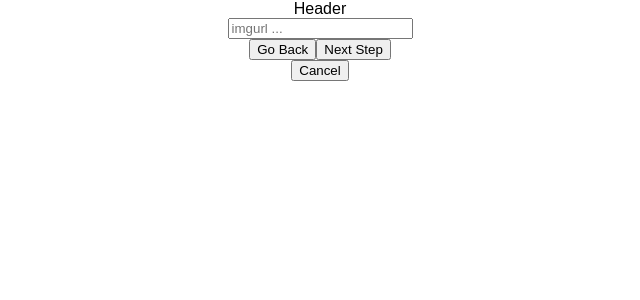
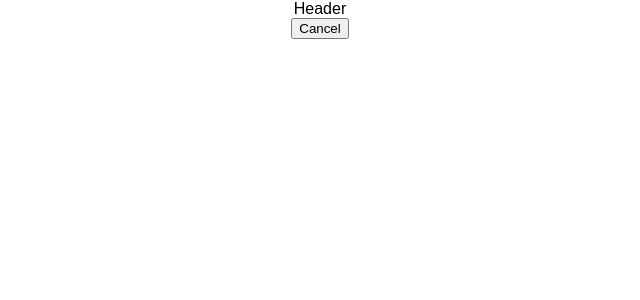
Before and after one commit to jsarge11/simulation-2, a React (Create React App) app in the folder houser/: page /#/wizard/steptwo in a window 1280 px wide. Shown: the top 300 px of the page, without its empty margins (320-960 px from the left). Built offline with nearby package versions, Linux system fonts and the light colour scheme.

Commit message:
added in working match.params for passoff

```diff
--- a/houser/src/components/Dashboard/Dashboard.js
+++ b/houser/src/components/Dashboard/Dashboard.js
@@ -2,8 +2,9 @@ import React from 'react'
 import House from '../House/House'
 import axios from 'axios'
 import { Link } from 'react-router-dom'
+import { connect } from 'react-redux'
 
-export default class Dashboard extends React.Component {
+class Dashboard extends React.Component {
  constructor() {
   super()
 
@@ -26,6 +27,14 @@ deleteHouse = (id) => {
 }
 
  render() {
+  let user = '';
+
+  if(this.props.user === '') {
+   user = 'Not Logged In.';
+  }
+  else {
+   user = this.props.user;
+  }
 
   let houses = this.state.curr_houses.map((house, i) => {
    return (
@@ -38,9 +47,17 @@ deleteHouse = (id) => {
   })
  return (
   <div>
-   <Link to='/wizard/stepone'><button>Add New Property</button></Link>
+   <h1>{user}</h1>
+   <Link to={`/wizard/stepone/${user}`}><button>Add New Property</button></Link>
    {houses}
   </div>
   )
  }
 }
+function mapStateToProps(state) {
+ let { user } = state;
+ return {
+  user
+ }
+}
+export default connect(mapStateToProps)(Dashboard)
--- a/houser/src/components/House/House.js
+++ b/houser/src/components/House/House.js
@@ -3,6 +3,7 @@ import React from 'react'
 export default function House(props) {
  return (
   <div>
+
    {props.curr_house.name} <br/>
    {props.curr_house.address} <br/>
    {props.curr_house.city} <br/>
--- a/houser/src/components/Step-One/StepOne.js
+++ b/houser/src/components/Step-One/StepOne.js
@@ -45,11 +45,12 @@ class StepOne extends React.Component {
  }
 
  render() {
+
   let {name, address, city, state, zip} = this.state;
 
   return (
-
-  <div>
+   <div>
+   <h1>{this.props.match.params.user}</h1>
    <input type="text" value={this.state.name} placeholder="name ... " onChange={(e)=>this.updateName(e.target.value)} />
    <input type="text" value={this.state.address} placeholder="address ... " onChange={(e)=>this.updateAddress(e.target.value)} />
    <input type="text" value={this.state.city} placeholder="city ... " onChange={(e)=>this.updateCity(e.target.value)} />
@@ -58,7 +59,7 @@ class StepOne extends React.Component {
    <br/>
 
    <Link to='/'><button>Go Back</button></Link>
-   <Link to='/wizard/steptwo'><button onClick={()=>this.props.updateInfo(name, address, city, state, zip)}>Next Step</button></Link>
+   <Link to={`/wizard/steptwo/${this.props.match.params.user}`}><button onClick={()=>this.props.updateInfo(name, address, city, state, zip)}>Next Step</button></Link>
   </div>
   )
  }
--- a/houser/src/components/Step-Three/StepThree.js
+++ b/houser/src/components/Step-Three/StepThree.js
@@ -51,10 +51,11 @@ class StepThree extends React.Component {
   return (
 
   <div>
+   <h1>{this.props.match.params.user}</h1>
    <input type="text" value={this.state.monthly_mortgage} placeholder="monthly mortgage ... " onChange={(e)=>this.updateMonthlyMortgage(e.target.value)} />
    <input type="text" value={this.state.desired_rent} placeholder="desired rent ... " onChange={(e)=>this.updateDesiredRent(e.target.value)} /><br/>
 
-  <Link to='/wizard/steptwo'><button onClick={()=>this.props.updateFinance(this.state.monthly_mortgage, this.state.desired_rent)}>Go Back</button></Link>
+  <Link to={`/wizard/steptwo/${this.props.match.params.user}`}><button onClick={()=>this.props.updateFinance(this.state.monthly_mortgage, this.state.desired_rent)}>Go Back</button></Link>
   <Link to='/'><button onClick={()=>this.createHouse(name, address, city, state, zip, imageurl, monthly_mortgage, desired_rent)}> Complete </button></Link>
   </div>
   )
@@ -70,7 +71,8 @@ function mapStateToProps(state) {
   zip,
   imageurl,
   monthly_mortgage,
-  desired_rent
+  desired_rent,
+
  }
 }
 export default connect(mapStateToProps, {updateFinance, cancel})(StepThree)
--- a/houser/src/components/Step-Two/StepTwo.js
+++ b/houser/src/components/Step-Two/StepTwo.js
@@ -24,11 +24,13 @@ class StepTwo extends React.Component {
  }
 
  render() {
+  // if (this.props.user)
   return (
   <div>
+   <h1>{this.props.match.params.user}</h1>
    <input type="text" value={this.state.imageurl} placeholder="imgurl ... " onChange={(e)=>this.updateImage(e.target.value)} /><br/>
-   <Link to='/wizard/stepone'><button onClick={()=>this.props.updateImg(this.state.imageurl)}>Go Back</button></Link>
-   <Link to='/wizard/stepthree'><button onClick={()=>this.props.updateImg(this.state.imageurl)}>Next Step</button></Link>
+   <Link to={`/wizard/stepone/${this.props.match.params.user}`}><button onClick={()=>this.props.updateImg(this.state.imageurl)}>Go Back</button></Link>
+   <Link to={`/wizard/stepthree/${this.props.match.params.user}`}><button onClick={()=>this.props.updateImg(this.state.imageurl)}>Next Step</button></Link>
   </div>
   )
  }
@@ -36,7 +38,7 @@ class StepTwo extends React.Component {
 function mapStateToProps(state) {
  let { imageurl } = state;
  return {
-  imageurl
+  imageurl,
  }
 }
 
--- a/houser/src/components/Wizard/Wizard.js
+++ b/houser/src/components/Wizard/Wizard.js
@@ -11,9 +11,9 @@ class Wizard extends React.Component {
  render() {
   return (
   <div>
-   <Route path="/wizard/stepone" component={StepOne}/>
-   <Route path="/wizard/steptwo" component={StepTwo}/>
-   <Route path="/wizard/stepthree" component={StepThree}/>
+   <Route path="/wizard/stepone/:user" component={StepOne}/>
+   <Route path="/wizard/steptwo/:user" component={StepTwo}/>
+   <Route path="/wizard/stepthree/:user" component={StepThree}/>
    <Link to='/'><button onClick={()=>this.props.cancel()}> Cancel </button></Link>
   </div>
   )
--- a/houser/src/ducks/reducer.js
+++ b/houser/src/ducks/reducer.js
@@ -7,6 +7,7 @@ let initialState = {
  imageurl: '',
  monthly_mortgage: 0,
  desired_rent: 0,
+ user: ''
 }
 
 const UPDATE_INFO = 'UPDATE_INFO'
```
Also changed, not shown: houser/src/logo.svg (deleted), 1 other file (tests, documents, lock files or other folders).
